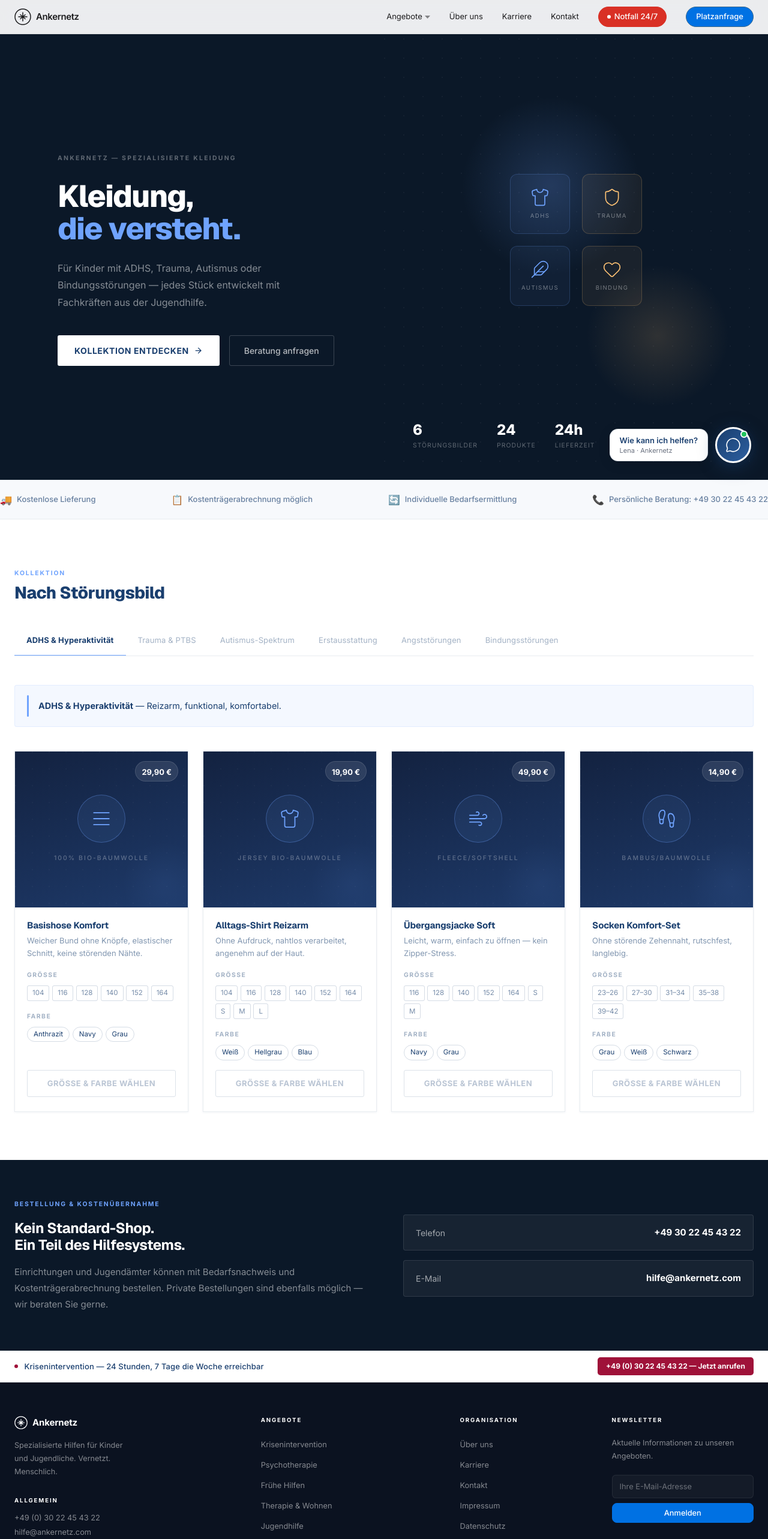
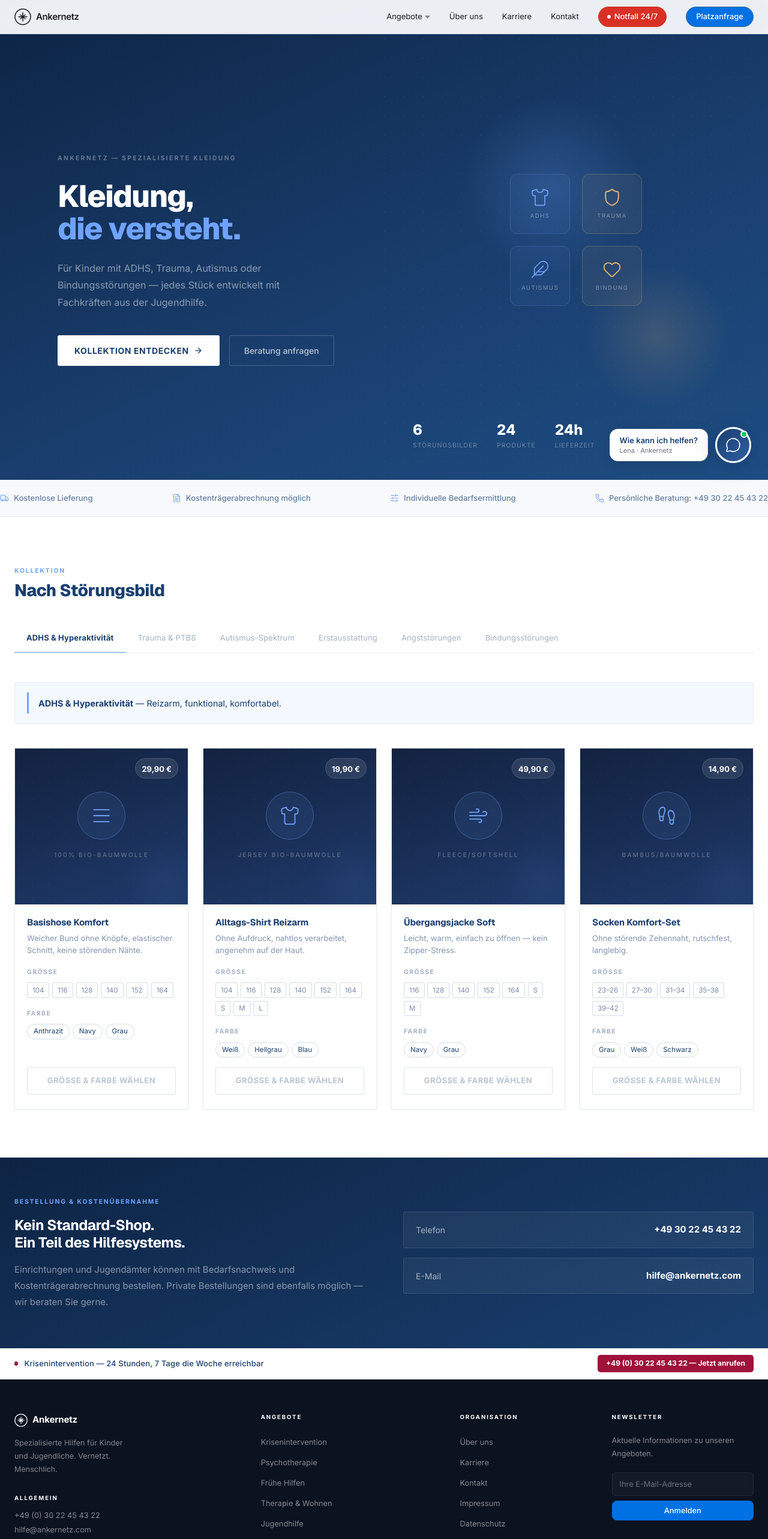
Before and after one commit to ankernetz/ankernetz, a Next.js app: page /ankerkleidung in a window 1280 px wide. Shown: the top 2566 px of the page at 60% size. Built offline with nearby package versions, Linux system fonts and the light colour scheme.

Commit message:
Ankerkleidung: Hintergrund auf Site-Standard, Emojis durch Lucide-Icons ersetzt

```diff
--- a/app/ankerkleidung/page.tsx
+++ b/app/ankerkleidung/page.tsx
@@ -9,7 +9,7 @@ import {
   Package, Gift, BookOpen, Droplets,
   EyeOff, Umbrella, AlignJustify,
   Tag, Heart, Link2, Anchor,
-  ArrowRight,
+  ArrowRight, Truck, FileText, SlidersHorizontal, Phone,
 } from "lucide-react";
 import type { LucideIcon } from "lucide-react";
 
@@ -309,7 +309,7 @@ export default function AnkerkleidungPage() {
       <section style={{
         position: "relative", minHeight: "100vh",
         display: "grid", gridTemplateColumns: "1fr 1fr",
-        background: "#0b1828",
+        background: "linear-gradient(155deg, #0d2444 0%, #1a3f6f 60%, #1e4d82 100%)",
       }}>
         {/* Links: Text */}
         <div style={{
@@ -411,13 +411,13 @@ export default function AnkerkleidungPage() {
         <div className="site-container" style={{ display: "flex", justifyContent: "space-between",
           padding: "1.25rem 0", flexWrap: "wrap", gap: "1rem" }}>
           {[
-            { icon: "🚚", text: "Kostenlose Lieferung" },
-            { icon: "📋", text: "Kostenträgerabrechnung möglich" },
-            { icon: "🔄", text: "Individuelle Bedarfsermittlung" },
-            { icon: "📞", text: "Persönliche Beratung: +49 30 22 45 43 22" },
+            { Icon: Truck,              text: "Kostenlose Lieferung" },
+            { Icon: FileText,           text: "Kostenträgerabrechnung möglich" },
+            { Icon: SlidersHorizontal,  text: "Individuelle Bedarfsermittlung" },
+            { Icon: Phone,              text: "Persönliche Beratung: +49 30 22 45 43 22" },
           ].map(v => (
             <div key={v.text} style={{ display: "flex", alignItems: "center", gap: "0.5rem" }}>
-              <span style={{ fontSize: "1rem" }}>{v.icon}</span>
+              <v.Icon size={15} color="#6FA3FE" strokeWidth={1.75} />
               <span style={{ fontSize: "0.8125rem", color: "rgba(26,63,111,0.65)", fontWeight: 500 }}>{v.text}</span>
             </div>
           ))}
@@ -507,7 +507,7 @@ export default function AnkerkleidungPage() {
       </section>
 
       {/* ═══ INFO-BANNER ═══ */}
-      <section style={{ background: "#0b1828", padding: "4rem 0" }}>
+      <section style={{ background: "linear-gradient(155deg, #0d2444 0%, #1a3f6f 100%)", padding: "4rem 0" }}>
         <div className="site-container" style={{ display: "grid", gridTemplateColumns: "1fr 1fr", gap: "4rem", alignItems: "center" }}>
           <div>
             <p style={{ fontSize: "0.65rem", fontWeight: 700, letterSpacing: "0.18em",
```
